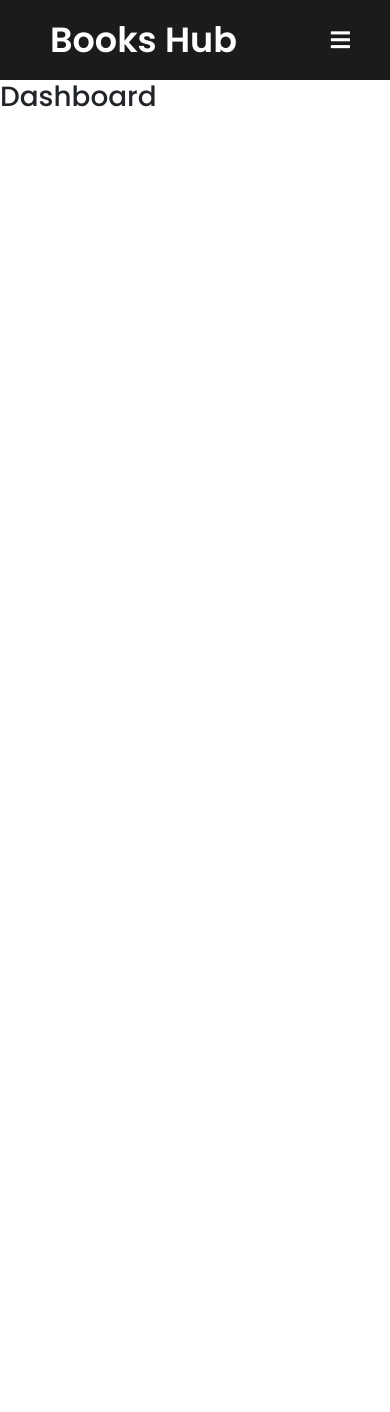
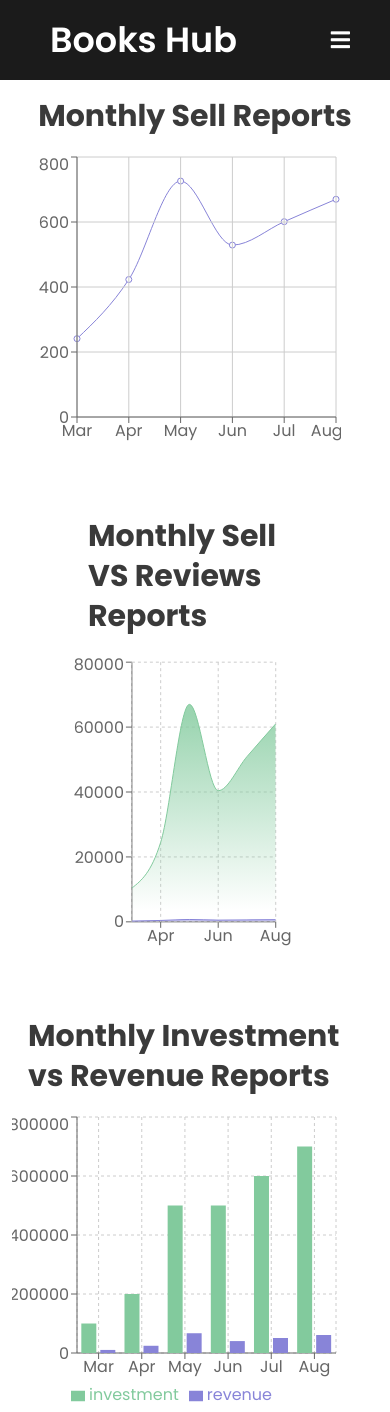
Before and after one commit to Ahsanul-kabir/books-hub, a React (Create React App) app: page /dashboard in a window 390 px wide. Before the commit the page ends 844 px from the top, so only its background shows below. Built offline with nearby package versions, Linux system fonts and the light colour scheme.

Commit message:
graph reports added

```diff
--- a/src/components/Dashboard/Dashboard.css
+++ b/src/components/Dashboard/Dashboard.css
@@ -0,0 +1,7 @@
+.graph-heading{
+    font-family: Poppins;
+    font-weight: bold;
+    font-size: 30px;
+    line-height: 40px;
+    color: #3A3A3A;
+}
--- a/src/components/Dashboard/Dashboard.js
+++ b/src/components/Dashboard/Dashboard.js
@@ -1,9 +1,76 @@
-import React from 'react';
+import React, { useEffect, useState } from 'react';
+import { Area, AreaChart, Bar, BarChart, CartesianGrid, Legend, Line, LineChart, ResponsiveContainer, Tooltip, XAxis, YAxis } from 'recharts';
+import sellDataSet from '../../fakeData/sellData.json';
+import './Dashboard.css'
 
 const Dashboard = () => {
+    const [sellData, setSellData] = useState([])
+
+    useEffect(() => {
+        setSellData(sellDataSet)
+    }, [])
+
     return (
-        <div>
-            <h1>Dashboard</h1>
+        <div className="container">
+            <section className="row">
+                <div className="col-sm-8 col-md-12 col-lg-12">
+                    <h1 className="m-3 d-flex justify-content-center graph-heading">Monthly Sell Reports</h1>
+                    <ResponsiveContainer width="90%" height={300}>
+                        <LineChart data={sellData} >
+                            <Line type="monotone" dataKey="month" stroke="#8884d8" />
+                            <Line type="monotone" dataKey="sell" stroke="#8884d8" />
+                            <CartesianGrid stroke="#ccc" />
+                            <XAxis dataKey="month" />
+                            <YAxis />
+                            <Tooltip />
+                        </LineChart>
+                    </ResponsiveContainer>
+                </div>
+            </section>
+
+            <section className="row m-5">
+                <div className="col-sm-8 col-md-12 col-lg-12">
+                    <h1 className="m-3 d-flex justify-content-center graph-heading">Monthly Sell VS Reviews Reports</h1>
+                    <ResponsiveContainer width="95%" height={300}>
+                        <AreaChart width={730} height={250} data={sellData}
+                            margin={{ top: 10, right: 30, left: 0, bottom: 0 }}>
+                            <defs>
+                                <linearGradient id="colorUv" x1="0" y1="0" x2="0" y2="1">
+                                    <stop offset="5%" stopColor="#8884d8" stopOpacity={0.8} />
+                                    <stop offset="95%" stopColor="#8884d8" stopOpacity={0} />
+                                </linearGradient>
+                                <linearGradient id="colorPv" x1="0" y1="0" x2="0" y2="1">
+                                    <stop offset="5%" stopColor="#82ca9d" stopOpacity={0.8} />
+                                    <stop offset="95%" stopColor="#82ca9d" stopOpacity={0} />
+                                </linearGradient>
+                            </defs>
+                            <XAxis dataKey="month" />
+                            <YAxis />
+                            <CartesianGrid strokeDasharray="3 3" />
+                            <Tooltip />
+                            <Area type="monotone" dataKey="sell" stroke="#8884d8" fillOpacity={1} fill="url(#colorUv)" />
+                            <Area type="monotone" dataKey="revenue" stroke="#82ca9d" fillOpacity={1} fill="url(#colorPv)" />
+                        </AreaChart>
+                    </ResponsiveContainer>
+                </div>
+            </section>
+
+            <section className="row">
+                <div className="col-sm-8 col-md-12 col-lg-12">
+                    <h1 className="m-3 d-flex justify-content-center graph-heading">Monthly Investment vs Revenue Reports</h1>
+                    <ResponsiveContainer width="90%" height={300}>
+                        <BarChart width={730} height={250} data={sellData}>
+                            <CartesianGrid strokeDasharray="3 3" />
+                            <XAxis dataKey="month" />
+                            <YAxis />
+                            <Tooltip />
+                            <Legend />
+                            <Bar dataKey="investment" fill="#82ca9d" />
+                            <Bar dataKey="revenue" fill="#8884d8" />
+                        </BarChart>
+                    </ResponsiveContainer>
+                </div>
+            </section>
         </div>
     );
 };
--- /dev/null
+++ b/src/fakeData/sellData.json
@@ -0,0 +1,37 @@
+[{
+        "month": "Mar",
+        "investment": 100000,
+        "sell": 241,
+        "revenue": 10401
+    },
+    {
+        "month": "Apr",
+        "investment": 200000,
+        "sell": 423,
+        "revenue": 24500
+    },
+    {
+        "month": "May",
+        "investment": 500000,
+        "sell": 726,
+        "revenue": 67010
+    },
+    {
+        "month": "Jun",
+        "investment": 500000,
+        "sell": 529,
+        "revenue": 40405
+    },
+    {
+        "month": "Jul",
+        "investment": 600000,
+        "sell": 601,
+        "revenue": 50900
+    },
+    {
+        "month": "Aug",
+        "investment": 700000,
+        "sell": 670,
+        "revenue": 61000
+    }
+]
```
